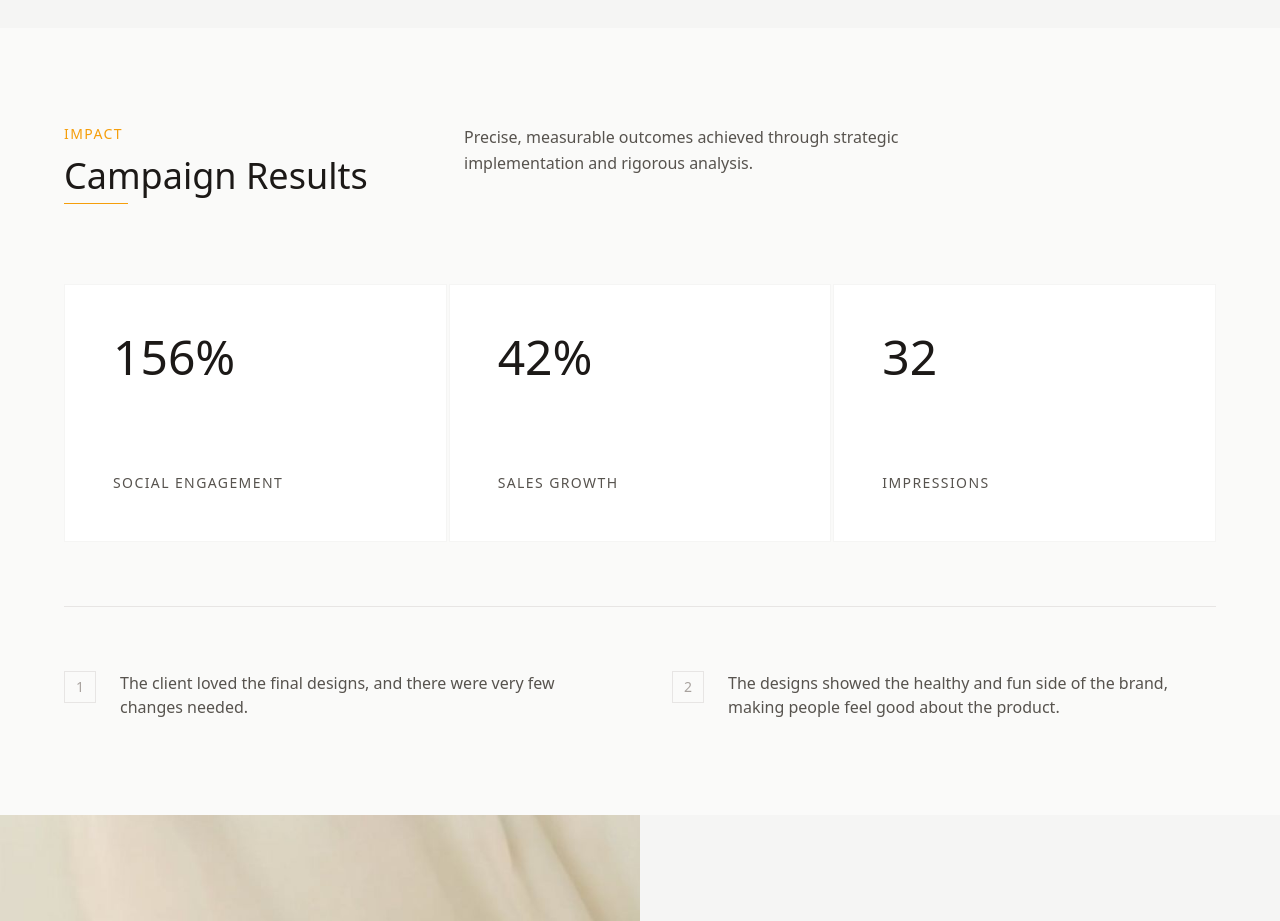
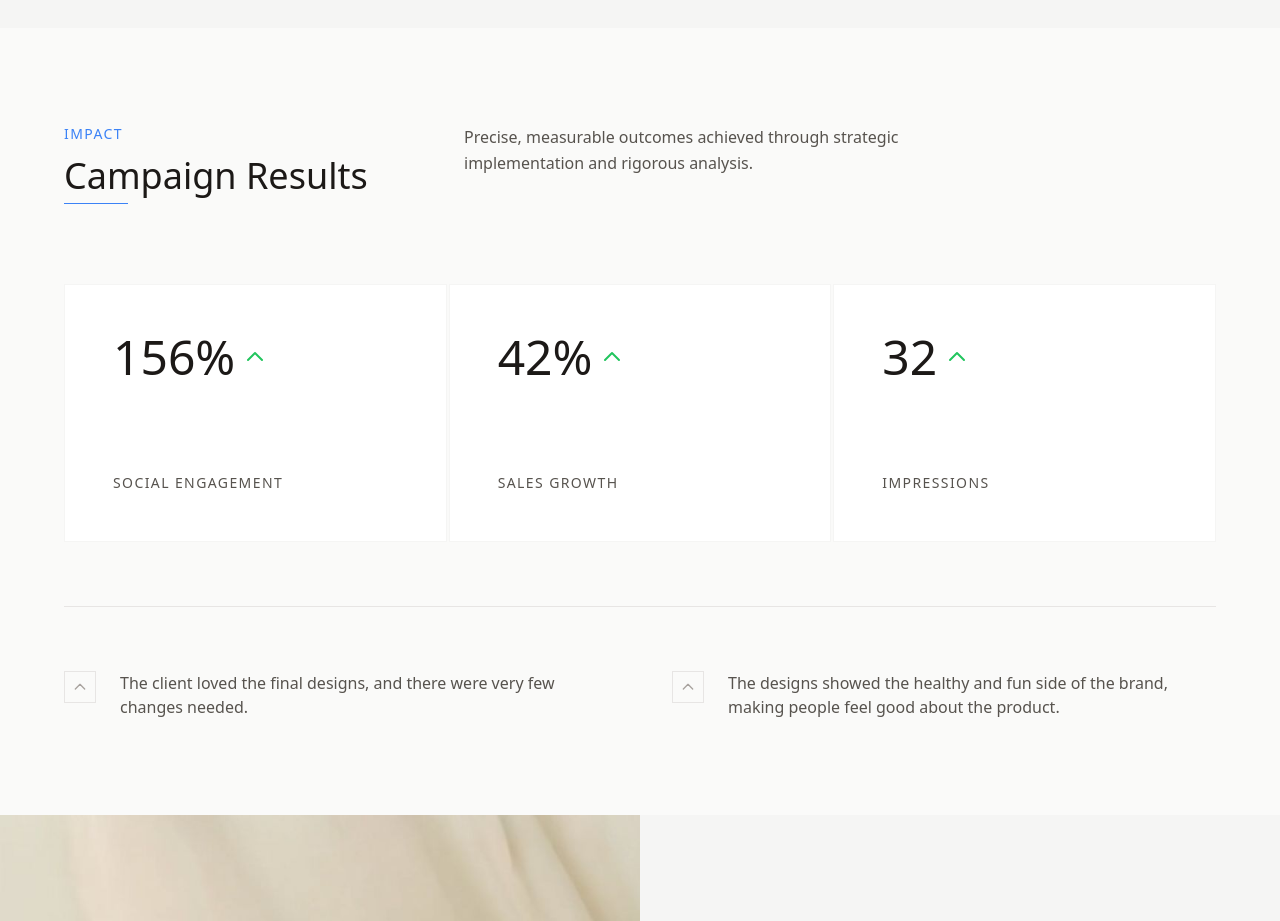
Before and after one commit to Kevin5621/portofolio-website-digital-marketer-2, a Next.js app: page /project/1-kronju in a window 1280 px wide. Shown: the part 1860-2781 px from the top of the page. Built offline with nearby package versions, Linux system fonts and the light colour scheme.

Commit message:
add - up symbol project detail

```diff
--- a/src/components/project-detail/1-kronju/index.tsx
+++ b/src/components/project-detail/1-kronju/index.tsx
@@ -429,10 +429,10 @@ export default function Kronju() {
           <div className="max-w-6xl mx-auto">
             <div className="mb-16 grid grid-cols-1 md:grid-cols-12 gap-12">
               <div className={`md:col-span-4 transition-all duration-700 ${sectionViewed[3] ? 'opacity-100 translate-y-0' : 'opacity-0 translate-y-8'}`}>
-                <p className="text-amber-500 uppercase tracking-widest mb-3 text-sm">Impact</p>
+                <p className="text-blue-500 uppercase tracking-widest mb-3 text-sm">Impact</p>
                 <h2 className="text-4xl font-light text-stone-900 mb-6 relative">
                   Campaign Results
-                  <span className={`block absolute -bottom-2 left-0 h-px bg-amber-500 transition-all duration-700 delay-300 ${sectionViewed[3] ? 'opacity-100 w-16' : 'opacity-0 w-0'}`}></span>
+                  <span className={`block absolute -bottom-2 left-0 h-px bg-blue-500 transition-all duration-700 delay-300 ${sectionViewed[3] ? 'opacity-100 w-16' : 'opacity-0 w-0'}`}></span>
                 </h2>
               </div>
               <p className={`text-stone-600 font-light leading-relaxed md:col-span-6 transition-all duration-700 delay-300 ${sectionViewed[3] ? 'opacity-100 translate-y-0' : 'opacity-0 translate-y-8'}`}>
@@ -444,12 +444,13 @@ export default function Kronju() {
               {brandData.achievements.map((item, index) => (
                 <div
                   key={index}
-                  className={`group bg-white border border-stone-100 hover:border-amber-500 transition-all duration-700 ${sectionViewed[3] ? 'opacity-100 translate-y-0' : 'opacity-0 translate-y-8'}`}
+                  className={`group bg-white border border-stone-100 hover:border-blue-500 transition-all duration-700 ${sectionViewed[3] ? 'opacity-100 translate-y-0' : 'opacity-0 translate-y-8'}`}
                   style={{ transitionDelay: `${4 + (index * 1)}ms` }}
                 >
                   <div className="p-12 flex flex-col h-full min-h-64 justify-between">
-                    <div className="text-5xl font-light text-stone-900 mb-6 transition-colors duration-300 group-hover:text-amber-500">
+                    <div className="text-5xl font-light text-stone-900 mb-6 transition-colors duration-300 group-hover:text-blue-500 flex items-center">
                       {sectionViewed[3] ? (
+                        <>
                           <CountUp
                             start={0}
                             end={parseInt(item.metric.replace(/[^0-9]/g, ''))}
@@ -459,6 +460,10 @@ export default function Kronju() {
                             prefix={item.metric.includes('$') ? '$' : ''}
                             delay={0.5 + index * 0.2}
                           />
+                          <svg className="w-6 h-6 ml-2 text-green-500" fill="none" stroke="currentColor" viewBox="0 0 24 24" xmlns="http://www.w3.org/2000/svg">
+                            <path strokeLinecap="round" strokeLinejoin="round" strokeWidth={2} d="M5 15l7-7 7 7" />
+                          </svg>
+                        </>
                       ) : item.metric}
                     </div>
                     <div className="text-sm text-stone-600 uppercase tracking-widest">
@@ -477,8 +482,10 @@ export default function Kronju() {
                     className={`group flex items-start transition-all duration-700 ${sectionViewed[3] ? 'opacity-100 translate-y-0' : 'opacity-0 translate-y-8'}`}
                     style={{ transitionDelay: `${800 + (index * 100)}ms` }}
                   >
-                    <div className="mr-6 w-8 h-8 flex-shrink-0 border border-stone-200 flex items-center justify-center text-sm text-stone-400 group-hover:border-amber-500 group-hover:text-amber-500 transition-all duration-300">
-                      {index + 1}
+                    <div className="mr-6 w-8 h-8 flex-shrink-0 border border-stone-200 flex items-center justify-center text-sm text-stone-400 group-hover:border-blue-500 group-hover:text-blue-500 transition-all duration-300">
+                      <svg className="w-4 h-4" fill="none" stroke="currentColor" viewBox="0 0 24 24" xmlns="http://www.w3.org/2000/svg">
+                        <path strokeLinecap="round" strokeLinejoin="round" strokeWidth={2} d="M5 15l7-7 7 7" />
+                      </svg>
                     </div>
                     <p className="text-stone-600 font-light">{result}</p>
                   </div>
```
Lines whose indentation alone changed are shown as unchanged.
